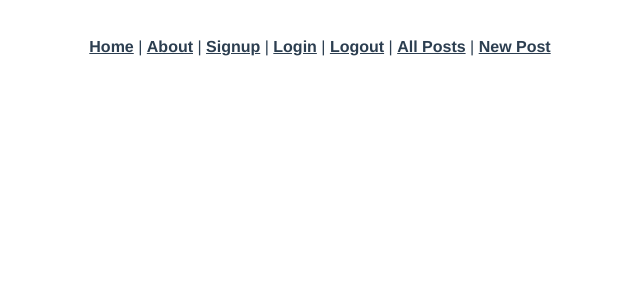
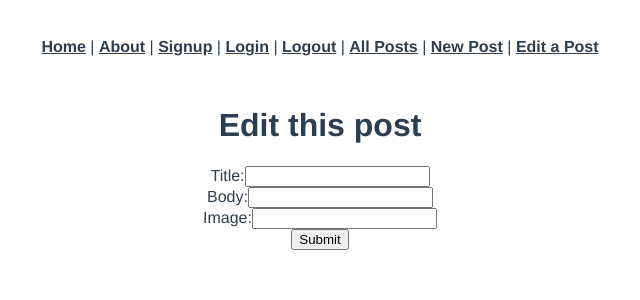
Before and after one commit to nikmck22/blog-front-end, a Vue app: page /posts/1/edit in a window 1280 px wide. Shown: the top 300 px of the page, without its empty margins (320-960 px from the left). Built offline with nearby package versions, Linux system fonts and the light colour scheme.

Commit message:
add an edit action/page

```diff
--- a/src/App.vue
+++ b/src/App.vue
@@ -6,8 +6,9 @@
       <router-link to="/signup">Signup</router-link> |
       <router-link to="/login">Login</router-link> |
       <router-link to="/logout">Logout</router-link> |
-      <router-link to="/PostsIndex">All Posts</router-link> |
-      <router-link to="/PostsNew">New Post</router-link>
+      <router-link to="/posts">All Posts</router-link> |
+      <router-link to="/posts/new">New Post</router-link> |
+      <router-link to="/posts/:id/edit">Edit a Post</router-link>
 
     </div>
     <router-view/>
--- a/src/router/index.js
+++ b/src/router/index.js
@@ -7,6 +7,7 @@ import Logout from "../views/Logout.vue";
 import PostsIndex from "../views/PostsIndex.vue";
 import PostsNew from "../views/PostsNew.vue";
 import PostsShow from "../views/PostsShow.vue";
+import PostsEdit from "../views/PostsEdit.vue";
 
 Vue.use(VueRouter)
 
@@ -21,14 +22,7 @@ Vue.use(VueRouter)
     name: "signup",
     component: Signup
 },
-  {
-    path: '/about',
-    name: 'About',
-    // route level code-splitting
-    // this generates a separate chunk (about.[hash].js) for this route
-    // which is lazy-loaded when the route is visited.
-    component: () => import(/* webpackChunkName: "about" */ '../views/About.vue')
-  },
+
   { path: "/login",
     name: "login",
     component: Login
@@ -39,20 +33,34 @@ Vue.use(VueRouter)
     component: Logout
   },
   {
-    path: "/PostsIndex",
+    path: "/posts",
     name: "PostsIndex",
     component: PostsIndex
   },
   {
-    path: "/PostsNew",
+    path: "/posts/new",
     name: "PostsNew",
     component: PostsNew
   },
   {
-    path: "/PostsShow/:id",
+    path: "/posts/:id",
     name: "PostsShow",
     component: PostsShow
+  },
+  {
+    path: "/posts/:id/edit",
+    name: "PostsEdit",
+    component: PostsEdit
+  },
+  {
+    path: '/about',
+    name: 'About',
+    // route level code-splitting
+    // this generates a separate chunk (about.[hash].js) for this route
+    // which is lazy-loaded when the route is visited.
+    component: () => import(/* webpackChunkName: "about" */ '../views/About.vue')
   }
+
 ]
 
 const router = new VueRouter({
--- /dev/null
+++ b/src/views/PostsEdit.vue
@@ -0,0 +1,63 @@
+<template>
+  <div class="PostsEdit">
+    <div class="container">
+      <form v-on:submit.prevent="submit()">
+        <h1>Edit this post</h1>
+        <ul>
+          <li class="text-danger" v-for="error in errors">{{ error }}</li>
+        </ul>
+        <div class="form-group">
+          <label>Title:</label>
+          <input type="text" class="form-control" v-model="post.title">
+        </div>
+        <div class="form-group">
+          <label>Body:</label>
+          <input type="text" class="form-control" v-model="post.body">
+        </div>
+        <div class="form-group">
+          <label>Image:</label>
+          <input type="text" class="form-control" v-model="post.image">
+        </div>
+        <!-- <div class="form-group">
+          <label>Password confirmation:</label>
+          <input type="text" class="form-control" v-model="passwordConfirmation">
+        </div> -->
+        <input type="submit" class="btn btn-primary" value="Submit">
+      </form>
+    </div>
+  </div>
+</template>
+
+<script>
+import axios from "axios";
+
+export default {
+  data: function() {
+    return {
+      post: {
+        title: "",
+        body: "",
+        image: "",
+      },
+      errors: []
+    };
+  },
+  methods: {
+    submit: function() {
+      var params = {
+        title: this.post.title,
+        body: this.post.body,
+        image: this.post.image
+      };
+      axios
+        .patch(`/api/posts/${this.post.id}/edit`, params)
+        .then(response => {
+          this.$router.push("/posts");
+        })
+        .catch(error => {
+          this.errors = error.response.data.errors;
+        });
+    }
+  }
+};
+</script>
--- a/src/views/PostsShow.vue
+++ b/src/views/PostsShow.vue
@@ -1,6 +1,8 @@
 <template>
   <div class="PostsShow">
-    <h1>{{ message }}</h1>
+    <h3>Title: {{ post.title }}</h3>
+    <h3>Body: {{ post.body }}</h3>
+    <h3>Image: {{ post.image }}</h3>
   </div>
 </template>
 
@@ -13,12 +15,11 @@ import axios from "axios";
 export default {
   data: function() {
     return {
-      message: "Welcome to Vue.js!",
       post: {}
     };
   },
   created: function() {
-    axios.get('/api/posts' + this.$route.params.id).then(response => {
+    axios.get(`/api/posts/${this.post.id}`).then(response => {
       console.log(response.data);
       this.post = response.data;
     })
```
